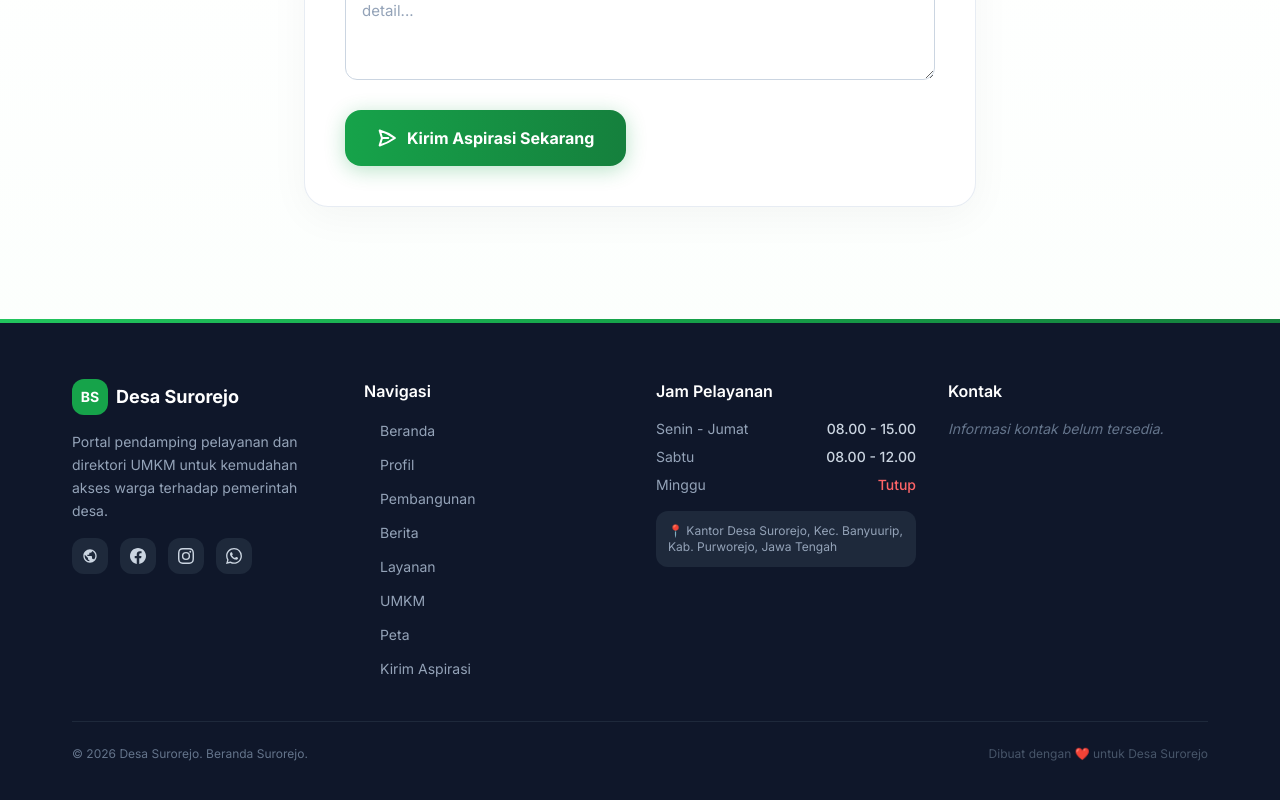
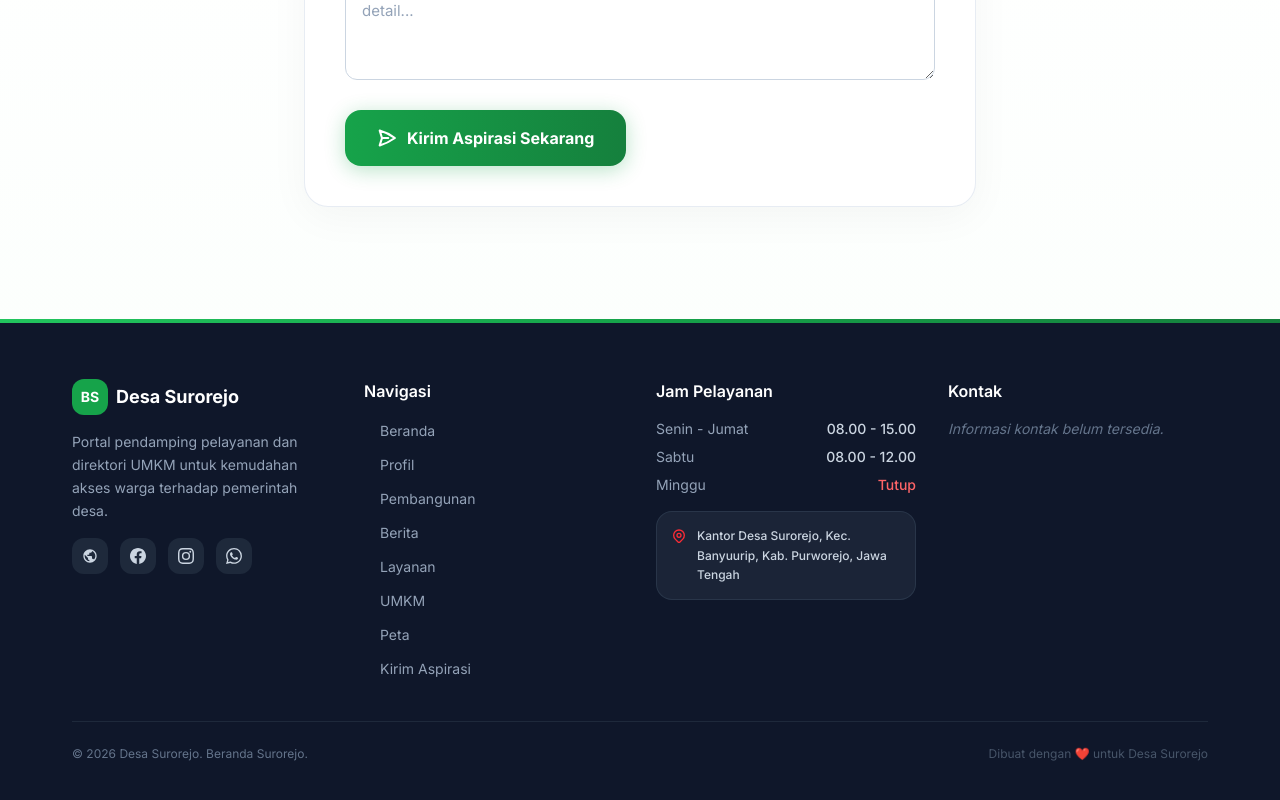
Before and after one commit to devianwahyu137-ux/beranda-surorejo, a Next.js app: page / in a window 1280 px wide. Shown: the part 3955-4755 px from the top of the page. Built offline with nearby package versions, Linux system fonts and the light colour scheme; no server answers; the database is empty.

Commit message:
switch to unique emoticon

```diff
--- a/src/app/(public)/page.tsx
+++ b/src/app/(public)/page.tsx
@@ -77,9 +77,11 @@ export default async function HomePage() {
             <p className="text-neutral-500 max-w-2xl mx-auto mb-1">
               Temukan informasi lengkap persyaratan dan prosedur pengurusan surat dan layanan administrasi desa.
             </p>
-            <div className="md:hidden inline-flex items-center justify-center gap-1.5 px-3.5 py-1 rounded-full bg-primary-50 text-primary-700 font-bold text-xs animate-pulse mt-2 border border-primary-100 shadow-sm">
-              <span>👆 Geser kartu ke samping untuk menelusuri</span>
-              <span>→</span>
+            <div className="md:hidden inline-flex items-center justify-center gap-2 px-4 py-1.5 rounded-full bg-primary-50 text-primary-700 font-bold text-xs animate-pulse mt-2 border border-primary-200/80 shadow-sm">
+              <svg className="w-4 h-4 text-primary-600 shrink-0" fill="none" viewBox="0 0 24 24" stroke="currentColor" strokeWidth={2}>
+                <path strokeLinecap="round" strokeLinejoin="round" d="M8 7h12m0 0l-4-4m4 4l-4 4m0 6H4m0 0l4 4m-4-4l4-4" />
+              </svg>
+              <span>Geser kartu ke samping untuk menelusuri</span>
             </div>
           </ScrollReveal>
 
@@ -128,9 +130,11 @@ export default async function HomePage() {
             <p className="text-neutral-500 max-w-2xl mx-auto mb-1">
               Usaha lokal Desa Surorejo yang baru saja diverifikasi. Hubungi langsung via WhatsApp.
             </p>
-            <div className="md:hidden inline-flex items-center justify-center gap-1.5 px-3.5 py-1 rounded-full bg-primary-50 text-primary-700 font-bold text-xs animate-pulse mt-2 border border-primary-100 shadow-sm">
-              <span>👉 Geser ke samping untuk melihat UMKM lainnya</span>
-              <span>→</span>
+            <div className="md:hidden inline-flex items-center justify-center gap-2 px-4 py-1.5 rounded-full bg-primary-50 text-primary-700 font-bold text-xs animate-pulse mt-2 border border-primary-200/80 shadow-sm">
+              <svg className="w-4 h-4 text-primary-600 shrink-0" fill="none" viewBox="0 0 24 24" stroke="currentColor" strokeWidth={2}>
+                <path strokeLinecap="round" strokeLinejoin="round" d="M8 7h12m0 0l-4-4m4 4l-4 4m0 6H4m0 0l4 4m-4-4l4-4" />
+              </svg>
+              <span>Geser ke samping untuk melihat UMKM lain</span>
             </div>
           </ScrollReveal>
 
--- a/src/components/public/AspirasiForm.tsx
+++ b/src/components/public/AspirasiForm.tsx
@@ -111,7 +111,7 @@ export default function AspirasiForm() {
                       <path strokeLinecap="round" strokeLinejoin="round" d="M5 13l4 4L19 7" />
                     </svg>
                   </div>
-                  <h3 className="text-2xl sm:text-3xl font-black text-white mb-3 tracking-tight drop-shadow">Aspirasi Berhasil Terkirim! 🎉</h3>
+                  <h3 className="text-2xl sm:text-3xl font-black text-white mb-3 tracking-tight drop-shadow">Aspirasi Berhasil Terkirim!</h3>
                   <p className="text-primary-100 max-w-md mx-auto text-base sm:text-lg font-normal leading-relaxed">
                     Terima kasih atas kepedulian Anda! Perangkat Desa Surorejo akan segera mempelajari dan menindaklanjuti pesan Anda.
                   </p>
--- a/src/components/public/Footer.tsx
+++ b/src/components/public/Footer.tsx
@@ -94,9 +94,13 @@ export default async function Footer() {
                 <span className="text-red-400 font-medium">Tutup</span>
               </div>
             </div>
-            <div className="mt-4 p-3 bg-neutral-800 rounded-lg">
-              <p className="text-xs text-neutral-400">
-                📍 Kantor Desa Surorejo, Kec. Banyuurip, Kab. Purworejo, Jawa Tengah
+            <div className="mt-4 p-3.5 bg-neutral-800/80 rounded-xl border border-neutral-700/60 flex items-start gap-2.5">
+              <svg className="w-4 h-4 text-red-500 shrink-0 mt-0.5" fill="none" viewBox="0 0 24 24" stroke="currentColor" strokeWidth={2}>
+                <path strokeLinecap="round" strokeLinejoin="round" d="M17.657 16.657L13.414 20.9a1.998 1.998 0 01-2.827 0l-4.244-4.243a8 8 0 1111.314 0z" />
+                <path strokeLinecap="round" strokeLinejoin="round" d="M15 11a3 3 0 11-6 0 3 3 0 016 0z" />
+              </svg>
+              <p className="text-xs text-neutral-300 leading-relaxed font-medium">
+                Kantor Desa Surorejo, Kec. Banyuurip, Kab. Purworejo, Jawa Tengah
               </p>
             </div>
           </div>
--- a/src/components/public/LatestArticles.tsx
+++ b/src/components/public/LatestArticles.tsx
@@ -32,9 +32,11 @@ export default async function LatestArticles() {
             <p className="text-neutral-500 mt-3 max-w-2xl">
               Ikuti terus informasi terbaru, program kegiatan, dan pengumuman resmi dari Pemerintah Desa Surorejo.
             </p>
-            <div className="md:hidden inline-flex items-center justify-center gap-1.5 px-3.5 py-1 rounded-full bg-primary-50 text-primary-700 font-bold text-xs animate-pulse mt-3 border border-primary-100 shadow-sm">
-              <span>📰 Geser ke samping untuk melihat berita lainnya</span>
-              <span>→</span>
+            <div className="md:hidden inline-flex items-center justify-center gap-2 px-4 py-1.5 rounded-full bg-primary-50 text-primary-700 font-bold text-xs animate-pulse mt-3 border border-primary-200/80 shadow-sm">
+              <svg className="w-4 h-4 text-primary-600 shrink-0" fill="none" viewBox="0 0 24 24" stroke="currentColor" strokeWidth={2}>
+                <path strokeLinecap="round" strokeLinejoin="round" d="M19 20H5a2 2 0 01-2-2V6a2 2 0 012-2h10a2 2 0 012 2v1m2 13a2 2 0 01-2-2V7m2 13a2 2 0 002-2V9a2 2 0 00-2-2h-2m-4-3H9M7 16h6M7 8h6v4H7V8z" />
+              </svg>
+              <span>Geser ke samping untuk membaca berita lain</span>
             </div>
           </ScrollReveal>
 
```
